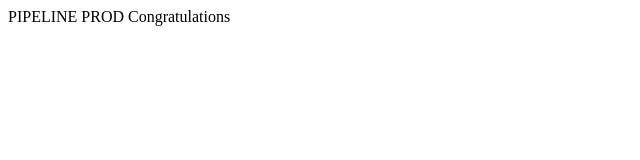
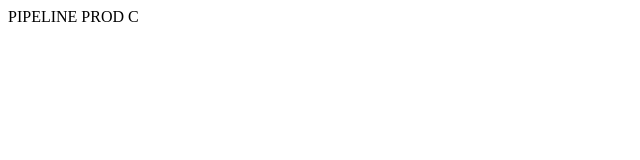
Before and after one commit to nglikwai/aws-pipeline, a website: page index.html in a window 1280 px wide. Shown: the whole page, without its empty margins (0-640 px from the left). Drawn offline with Linux system fonts and the light colour scheme.

Commit message:
remove con

```diff
--- a/index.html
+++ b/index.html
@@ -7,6 +7,6 @@
 </head>
 <body>
     PIPELINE PROD
-    Congratulations
+    C
 </body>
 </html>
```
